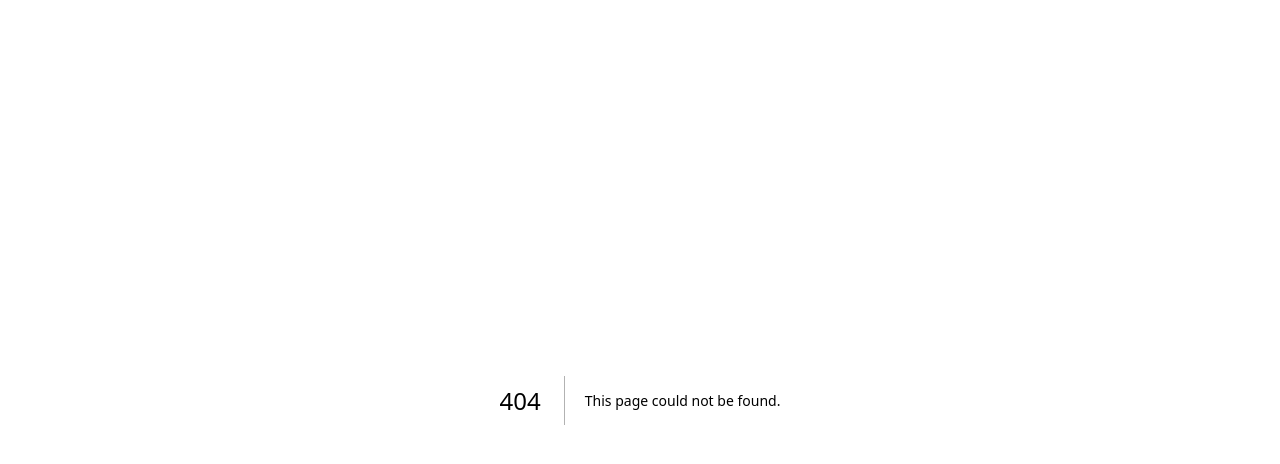
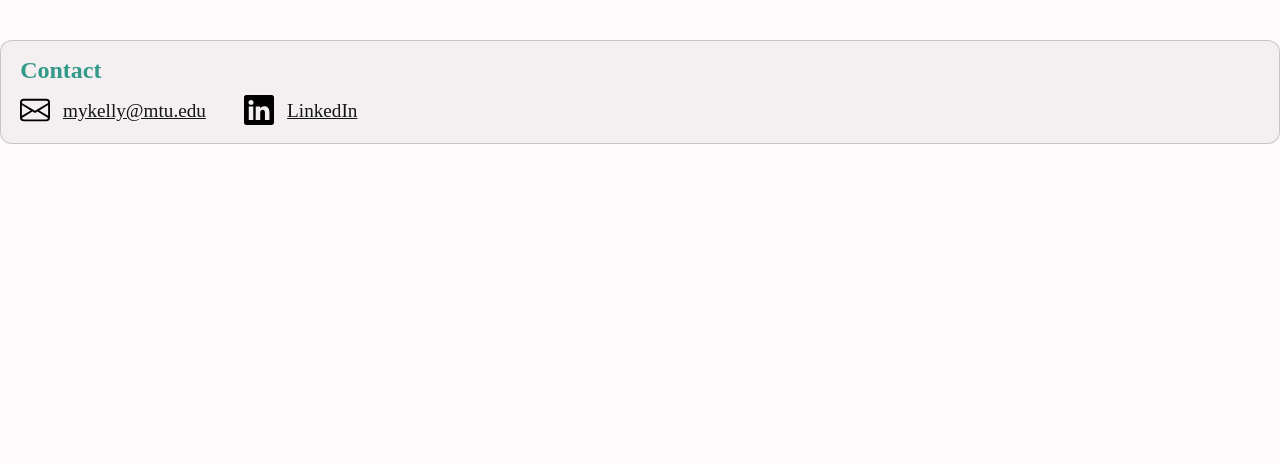
Before and after one commit to Mia-Y-Kelly/Mia-Y-Kelly.github.io, a Next.js app in the folder portfolio/: page /components/contact in a window 1280 px wide. Before the commit this address had no page. Shown: the top 464 px of the page. Built offline with nearby package versions, Linux system fonts and the light colour scheme.

Commit message:
Added Light/Dark Mode

```diff
--- /dev/null
+++ b/portfolio/pages/components/contact.jsx
@@ -0,0 +1,36 @@
+import React from "react";
+import Link from "next/link";
+import Image from "next/image";
+import styles from "@/styles/Home.module.scss";
+import cstyles from "@/styles/Contact.module.scss"
+
+export default function Contact() {
+    return(
+        <>
+           <div
+            className={`${styles.card} ${cstyles.cardH}`}
+            id="contact"
+            >
+                <h2>Contact</h2>
+                <div className={cstyles.contactContainer}>
+                <div className={cstyles.contactInfo}>
+                    <Image
+                    src="/envelope.svg"
+                    width={30}
+                    height={30}
+                    />
+                    <p><Link href="mailto:mykelly@mtu.edu">mykelly@mtu.edu</Link></p>
+                </div>
+                <div className={cstyles.contactInfo}>
+                    <Image
+                    src="/linkedin.svg"
+                    width={30}
+                    height={30}
+                    />
+                    <p><Link href="https://www.linkedin.com/in/mia-kelly-mtu/">LinkedIn</Link></p>
+                </div>
+                </div>
+          </div>
+        </>
+    );
+}
--- a/portfolio/pages/components/projects.jsx
+++ b/portfolio/pages/components/projects.jsx
@@ -5,7 +5,7 @@ export default function Projects() {
     return(
         <>
         <div
-            className={pstyles.outerContainer}
+            className={styles.card}
             id="projects"
           >
             <h2>
--- /dev/null
+++ b/portfolio/styles/Contact.module.scss
@@ -0,0 +1,24 @@
+.cardH {
+    height: fit-content;
+    margin-bottom: 5vh;
+}
+.contactContainer {
+    display: flex;
+    flex-direction: row;
+}
+
+.contactInfo{
+    display: flex;
+    flex-direction: row;
+    width: fit-content;
+    margin-right: 3vw;
+
+    p {
+        line-height: 4vh;
+        text-align: center;
+        vertical-align: middle;
+        margin-left: 1vw;
+        text-decoration: underline;
+        font-size: larger;
+    }
+}
--- a/portfolio/styles/Home.module.scss
+++ b/portfolio/styles/Home.module.scss
@@ -9,21 +9,18 @@
 
 .main {
   position: absolute;
-  top: 20vh;
+  top: 15vh;
   display: flex;
   flex-direction: column;
   align-items: center;
-  height: 80vh;
+  height: 85vh;
   width: 100vw;
   overflow: hidden;
 
   background: linear-gradient(
     180deg,
-    rgba(45, 60, 75, 0),
-    rgba(45, 60, 75, 0),
-    rgba(45, 60, 75, 0.05),
-    rgba(45, 60, 75, 0.15),
-    rgba(45, 60, 75, .3)
+    rgb(var(--background)) 30%,
+    var(--grad-end)
   );
 }
 
@@ -36,29 +33,26 @@
 }
 
 .card {
-  margin: 0 0 5vh 0;
+  margin: 5vh 0 0 0;
   padding: 1rem 1.2rem;
-  background: rgba(var(--card-rgb), 0.1);
-  border: 1px solid rgba(#2B2C28, 0.2);
+  background: rgba(var(--card-rgb), .15);
+  border: 1px solid rgba(var(--card-border-rgb), 0.2);
   border-radius: var(--border-radius);
-  min-height: 80vh;
 
   h2 {
     font-weight: 600;
     margin-bottom: 0.7rem;
-    color: #339989;
+    color: rgb(var(--accent));
   }
 
   p {
     margin: 0;
-    opacity: 0.6;
-    font-size: 0.9rem;
-    line-height: 1.5;
+    color: rgb(var(--text-color));
+    font-size: var(--font-size);
+    line-height: var(--line-height);
     max-width: 100vw;
   }
 }
-
-
 /* Mobile */
 // @media (max-width: 700px) {
 //   .content {
--- a/portfolio/styles/Nav.module.scss
+++ b/portfolio/styles/Nav.module.scss
@@ -1,12 +1,12 @@
 .nav {
   position: absolute;
-  top: 10vh; /* required */
+  top: 5vh;
   display: flex;
   flex-direction: row;
   justify-content: space-between;
 
 
-  border-bottom: 2px solid #131515;
+  border-bottom: 2px solid rgb(var(--nav-line));
   margin: 0 10vw 0 10vw;
   padding: 0 2vw 0 2vw;
   min-height: 10vh;
@@ -16,14 +16,14 @@
     position: relative;
     padding-top: 4vh;
     font-family: var(--font-mono);
-    color: #339989;
+    color: rgb(var(--accent));
   }
 
   .navLinks {
     display: flex;
     flex-direction: row;
     list-style-type: none;
-    color: slategray;
+    color: rgba(var(--text-color), .5);
 
     li {
       a {
@@ -36,7 +36,7 @@
     }
 
     li:hover{
-      color: #339989;
+      color: rgb(var(--accent));
     }
   }
 }
--- a/portfolio/styles/globals.css
+++ b/portfolio/styles/globals.css
@@ -1,78 +1,67 @@
+/* Set default values */
+/*
+    Darkest: 19, 21, 21
+    Dark: 43, 44, 40
+    Dark Teal: 51, 153, 137
+    Light Teal: 125, 226, 209
+    Card Color: 180, 185, 188
+    Offwhite: 255, 250, 251
+    Link: https://coolors.co/palette/131515-2b2c28-339989-7de2d1-fffafb
+
+    Grayscale: https://coolors.co/palette/f8f9fa-e9ecef-dee2e6-ced4da-adb5bd-6c757d-495057-343a40-212529
+*/
+
 :root {
-  --max-width: 1100px;
-  --border-radius: 12px;
   --font-mono: ui-monospace, Menlo, Monaco, "Cascadia Mono", "Segoe UI Mono",
     "Roboto Mono", "Oxygen Mono", "Ubuntu Monospace", "Source Code Pro",
     "Fira Mono", "Droid Sans Mono", "Courier New", monospace;
+  --border-radius: 12px;
+  --font-size: 0.9rem;
+  --line-height: 1.5;
+}
 
-  --foreground-rgb: 0, 0, 0;
-  --background-start-rgb: 214, 219, 220;
-  --background-end-rgb: 255, 255, 255;
+@media (prefers-color-scheme: light) {
+  :root {
+    --accent: 51, 153, 137;
+    --text-color: 19, 21, 21;
+    --background: 255, 250, 251;
+    --nav-line: 19, 21, 21;
 
-  --primary-glow: conic-gradient(
-    from 180deg at 50% 50%,
-    #16abff33 0deg,
-    #0885ff33 55deg,
-    #54d6ff33 120deg,
-    #0071ff33 160deg,
-    transparent 360deg
-  );
-  --secondary-glow: radial-gradient(
-    rgba(255, 255, 255, 1),
-    rgba(255, 255, 255, 0)
-  );
+    --bullet-color: 51, 153, 137;
+    --card-rgb: 180, 185, 188;
+    --card-border-rgb: 19, 21, 21;
 
-  --tile-start-rgb: 239, 245, 249;
-  --tile-end-rgb: 228, 232, 233;
-  --tile-border: conic-gradient(
-    #00000080,
-    #00000040,
-    #00000030,
-    #00000020,
-    #00000010,
-    #00000010,
-    #00000080
-  );
+    /* Gradient colors */
+    /* --grad-end: 19, 21, 21; */
+    --grad-end: rgba(19, 21, 21, .3);
+  }
 
-  --callout-rgb: 238, 240, 241;
-  --callout-border-rgb: 172, 175, 176;
-  --card-rgb: 180, 185, 188;
-  --card-border-rgb: 131, 134, 135;
+  html {
+    background: rgb(var(--background));
+  }
 }
 
 @media (prefers-color-scheme: dark) {
   :root {
-    --foreground-rgb: 255, 255, 255;
-    --background-start-rgb: 0, 0, 0;
-    --background-end-rgb: 0, 0, 0;
+    --accent: 125, 226, 209;
+    --text-color: 255, 250, 251;
+    --background: 74, 71, 62;
+    --nav-line: 255, 250, 251;
 
-    --primary-glow: radial-gradient(rgba(1, 65, 255, 0.4), rgba(1, 65, 255, 0));
-    --secondary-glow: linear-gradient(
-      to bottom right,
-      rgba(1, 65, 255, 0),
-      rgba(1, 65, 255, 0),
-      rgba(1, 65, 255, 0.3)
-    );
+    --bullet-color: 125, 226, 209;
+    --card-rgb: 43, 44, 40;
+    --card-border-rgb: 255, 255, 255;
 
-    --tile-start-rgb: 2, 13, 46;
-    --tile-end-rgb: 2, 5, 19;
-    --tile-border: conic-gradient(
-      #ffffff80,
-      #ffffff40,
-      #ffffff30,
-      #ffffff20,
-      #ffffff10,
-      #ffffff10,
-      #ffffff80
-    );
+    /* Gradient colors */
+    --grad-end: rgba(255, 250, 251, .1);
+  }
 
-    --callout-rgb: 20, 20, 20;
-    --callout-border-rgb: 108, 108, 108;
-    --card-rgb: 100, 100, 100;
-    --card-border-rgb: 200, 200, 200;
+  html {
+    background: rgb(var(--background));
   }
 }
 
+/* Remove any additional spacing */
 * {
   box-sizing: border-box;
   padding: 0;
@@ -83,15 +72,12 @@ html,
 body {
   max-width: 100vw;
   overflow: hidden;
+
 }
+
+
 
 a {
   color: inherit;
   text-decoration: none;
 }
-
-@media (prefers-color-scheme: dark) {
-  html {
-    color-scheme: dark;
-  }
-}
```
Also changed, not shown: portfolio/pages/index.js (+4 -20 lines), portfolio/styles/Experience.module.scss (+6 -1 lines), portfolio/styles/Projects.module.scss (+5 -29 lines).
